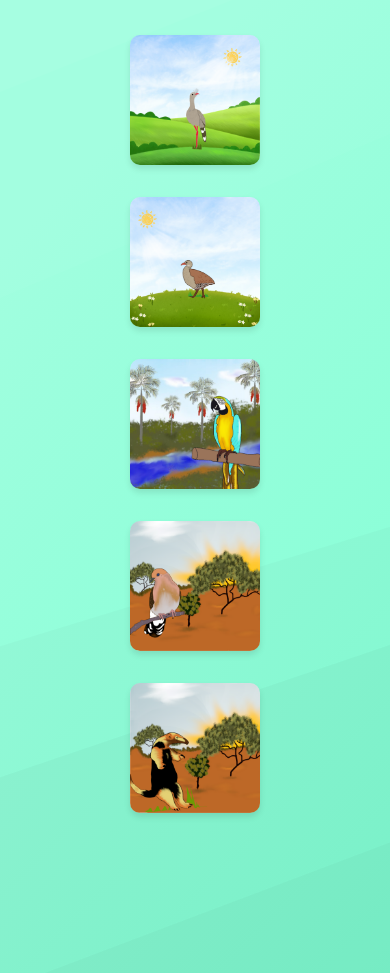
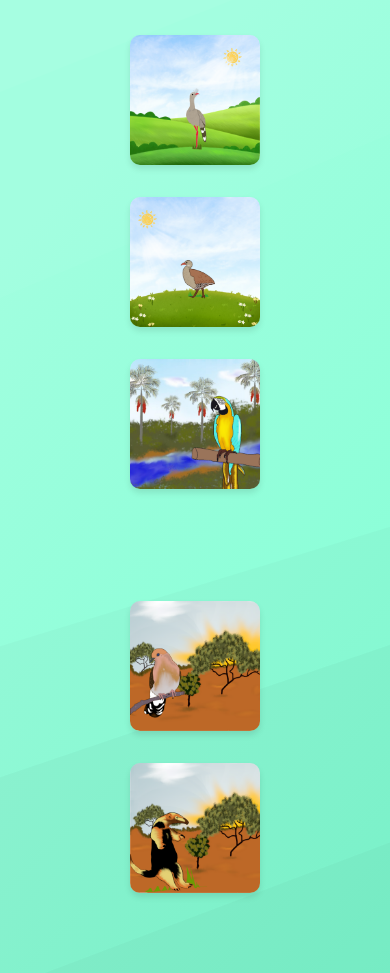
Before and after one commit to dduartess/Site-Kombitha, a plain HTML site: page index.html in a window 390 px wide. Shown: the part 1125-2098 px from the top of the page. Drawn offline with Linux system fonts and the light colour scheme.

Commit message:
fix columns

```diff
--- a/assets/css/style.css
+++ b/assets/css/style.css
@@ -82,8 +82,6 @@ html {
 .background-principal {
     background-image: url(/assets/img/dragon-scales.svg);
     min-height: 100vh;
-    background-size: cover;
-    background-repeat: no-repeat; /* Evita repetição do fundo */
 }
 
 /* LOGO DO MENU */
@@ -186,6 +184,7 @@ html {
     margin-right: 5rem;
 }
 
+
 .img-poemas:hover {
     transform: scale(1.1); /* Aumenta a imagem ao passar o mouse */
 }
@@ -196,6 +195,13 @@ html {
     justify-content: center; /* Centraliza as imagens horizontalmente */
     align-items: center; /* Centraliza verticalmente */
     padding-bottom: 10rem;
+}
+
+.image-container2 {
+    display: flex; /* Usando flexbox para alinhar os itens em linha */
+    justify-content: center; /* Centraliza as imagens horizontalmente */
+    margin-top: -5rem;
+    padding-bottom: 5rem;
 }
 
 /* CLASSE POEMA */
@@ -324,6 +330,11 @@ cite p {
         flex-direction: column;
         align-items: center;
     }
+    .image-container2 {
+        display: flex;
+        flex-direction: column;
+        align-items: center;
+    }
 
     .img-poemas {
         max-width: 250px;
@@ -378,6 +389,11 @@ cite p {
     }
 
     .text-container {
+        max-width: 25rem;
+        padding-top: 1rem;
+    }
+
+    .text-container2 {
         max-width: 25rem;
         padding-top: 1rem;
     }
@@ -584,6 +600,12 @@ cite p {
         align-items: center;
     }
 
+    .image-container2 {
+        display: flex;
+        flex-direction: column;
+        align-items: center;
+    }
+
     .img-poemas {
         width: 130px;
         margin-left: auto;
@@ -682,6 +704,12 @@ cite p {
         align-items: center;
     }
 
+    .image-container2 {
+        display: flex;
+        flex-direction: column;
+        align-items: center;
+    }
+
     .img-poemas {
         max-width: 150px;
         margin-left: auto;
@@ -764,3 +792,10 @@ cite p {
         flex-direction: column;
         align-items: center;
     }
+
+    .image-container2 {
+        display: flex;
+        flex-direction: column;
+        align-items: center;
+    }
+}
--- a/index.html
+++ b/index.html
@@ -79,6 +79,9 @@
             <div>
                 <a href="/AraraCanide.html"><img class="img-poemas" src="assets/img/ilustracoes/arara.png" alt="img_arara_canide"></a>
             </div>
+
+        </div>
+        <div class="image-container2">
             <div>
                 <a href="/RolinhaDoPlanalto.html"><img class="img-poemas" src="assets/img/ilustracoes/Rolinha.png" alt="img_rolinhaDoPlanalto"></a>
             </div>
```
